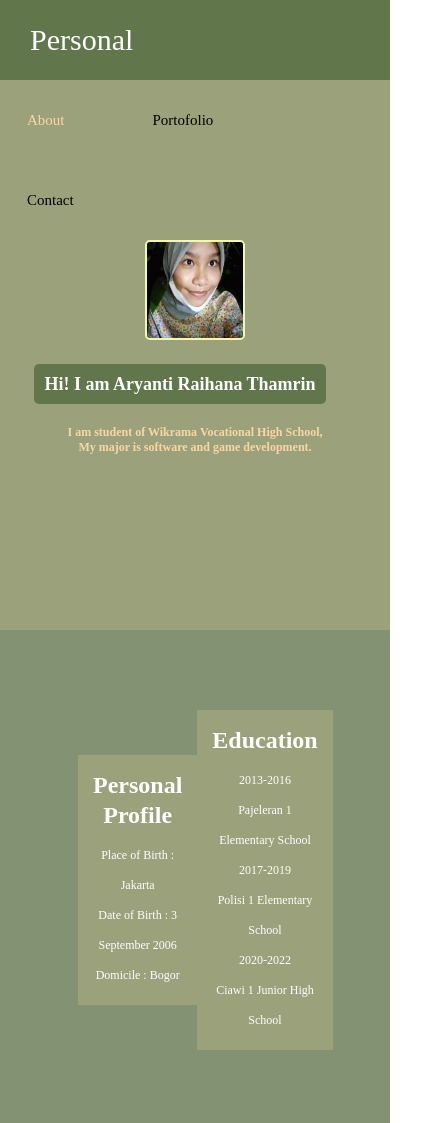
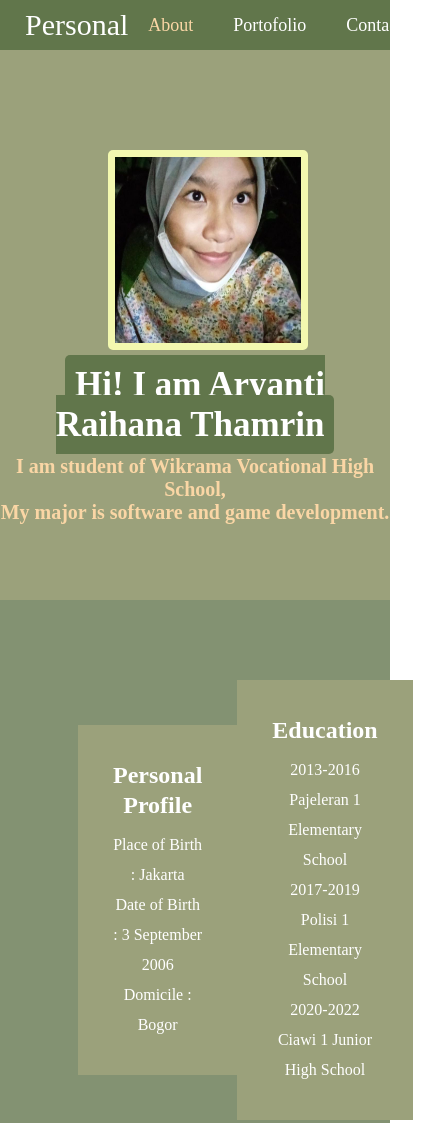
Before and after one commit to aryantiraihana/personalwebsite_aryanti, a plain HTML site: page index.html in a window 390 px wide. Shown: the top 1123 px of the page, 422 px wide, since content can reach past the window. Drawn offline with Linux system fonts and the light colour scheme.

Commit message:
Update style.css

```diff
--- a/style.css
+++ b/style.css
@@ -11,36 +11,30 @@ body{
     background-size: 100%;
     background-attachment: fixed;
 }
-
+.logo{
+    font-size: 30px;
+    line-height: 30px;
+}
 nav{
-    height: 80px;
-    width: 100%;
+    display: flex;
+    justify-content: space-between;
+    padding: 10px 25px;
+    color: white;
+    height: 50px;
     background-color: #61764B;
 }
-
-nav .logo{
-    font-size: 30px;
-    line-height: 80px;
+nav ul{
+    display: flex;
+}
+nav ul li{
+    list-style: none;
+    margin: 0 20px;
+    font-size: 18px;
+    line-height: 30px;
+}
+nav ul li a{
+    text-decoration: none;
     color: white;
-    margin-left: 30px;
-
-}
-
-nav ul{
-    float: right;
-    margin-right: 50px;
-}
-
-nav ul li{
-    display: inline-block;
-    line-height: 80px;
-    margin: 0 30px;
-}
-
-nav ul li a{
-    font-size: 20px;
-    color: black;
-    padding: 10px 17px;
 }
 
 nav ul li a.active{
@@ -62,7 +56,7 @@ nav ul li a:hover{
 
 .banner img{
     margin-top: 100px;
-    margin-left: 550px;
+    margin-left: 25px;
     height: 200px;
     width: 200px;
     border-radius: 5px;
@@ -169,26 +163,32 @@ nav ul li a:hover{
 
 
 /* Extra small devices (phones, 600px and down) */
-@media only screen and (max-width: 600px) {
+@media only screen and (max-width: 360px) {
     nav ul li{
-        display: inline-block;
-        line-height:80px;
-        margin: 0 10px ;
+        margin: 0 5px;
     }
     nav ul li a{
         font-size: 15px;
-        margin-right: 30px ;
+        margin: -50px;
+    }
+    li:nth-child(1){
+        margin-left: -65px;
+    }
+    li:nth-child(2){
+        margin-left: 40px;
+    }
+    li:nth-child(3){
+        margin-left: 60px;
     }
     .banner img{
-        margin:auto;
+        margin:45px 80px;
         height:100px;
         width: 100px;
         border: 2px solid rgb(243, 248, 175);
     }
     .banner h1{
-        margin-top: 30px;
         margin-bottom: 30px;
-        margin-right:30px;
+        margin-right:10px;
         font-size: 18px;
     }
     .banner, h1, p{
```
